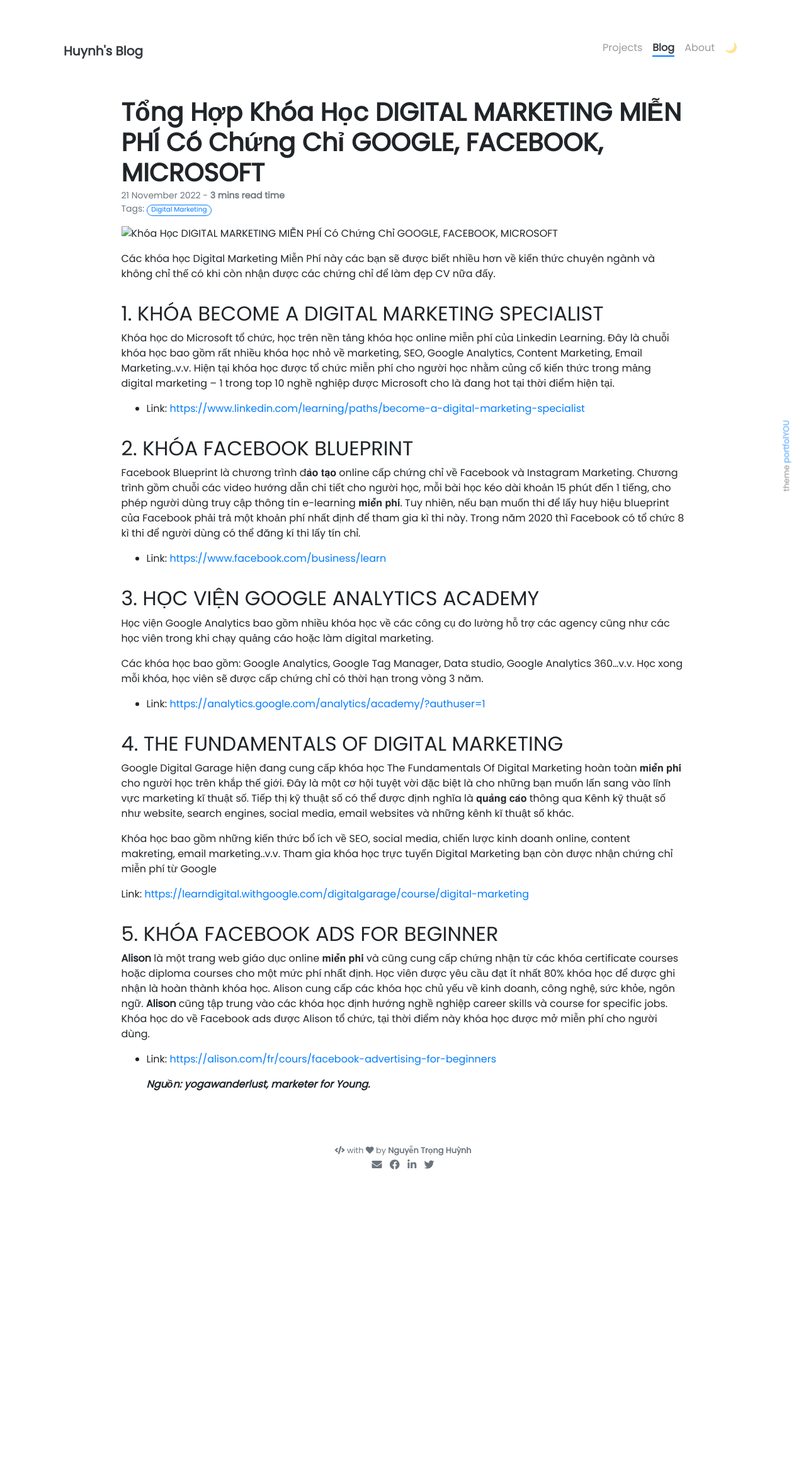
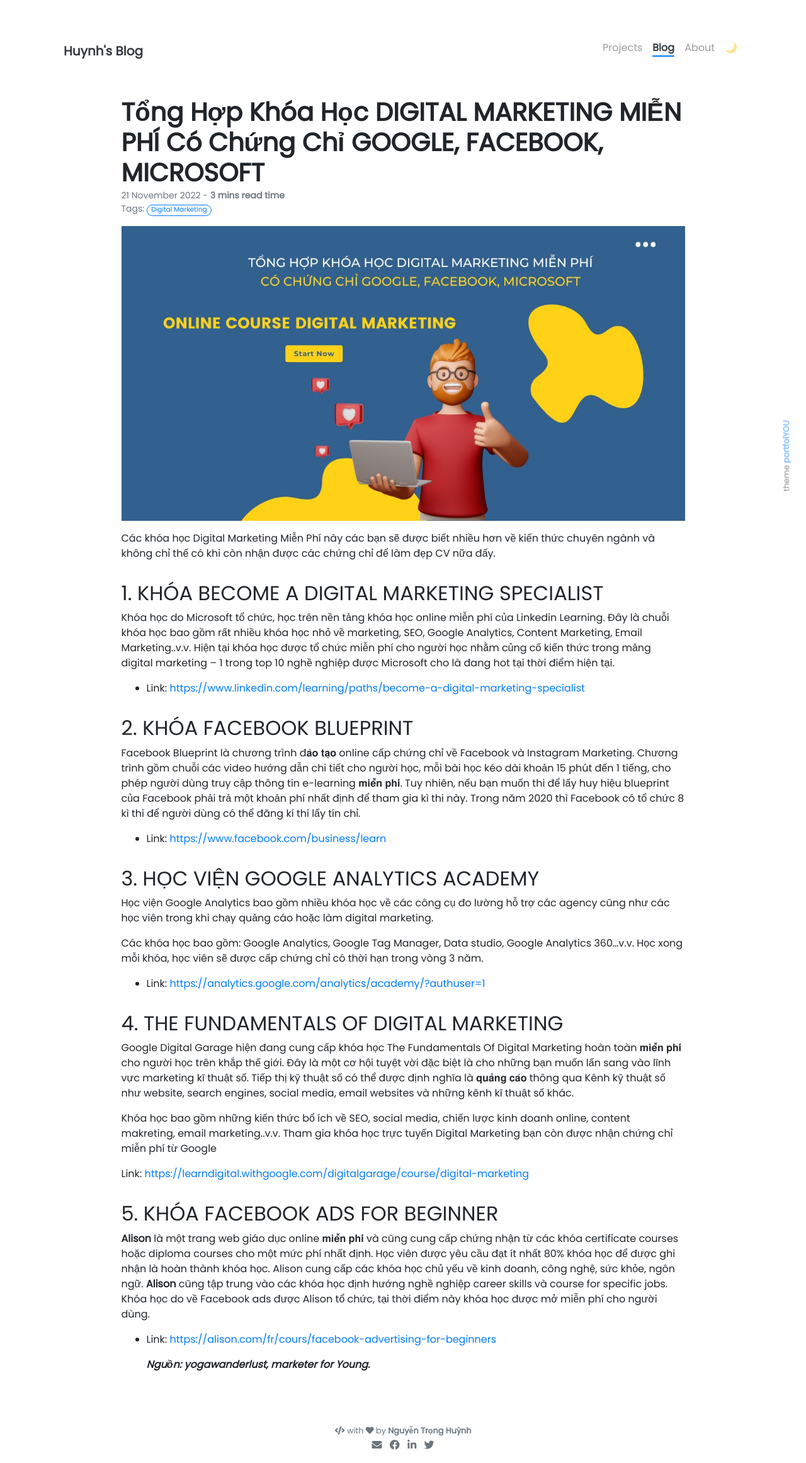
Before and after one commit to khuynhtroc/huynh.blog, a Jekyll site: the page built from _posts/2022-11-21-khoa-hoc-digital-marketing-mien-phi-co-chung-chi-google-facebook-microsoft.md, in a window 1280 px wide. Shown: the whole page at 63% size. Built offline with Jekyll 4.4.1, drawn with Linux system fonts in a browser that asks for light colours; nearby versions of some CDN libraries; our own code applies the rules of GitHub Pages for plain Markdown files; comment, search, counter and statistics services are not loaded; before the commit the page ends 1878 px from its top, so only the background shows below that.

Commit message:
Darius: update

```diff
--- a/_posts/2022-11-21-khoa-hoc-digital-marketing-mien-phi-co-chung-chi-google-facebook-microsoft.md
+++ b/_posts/2022-11-21-khoa-hoc-digital-marketing-mien-phi-co-chung-chi-google-facebook-microsoft.md
@@ -7,7 +7,7 @@ comments: true
 description: Các khóa học Digital Marketing Miễn Phí này các bạn sẽ được biết nhiều hơn về kiến thức chuyên ngành và không chỉ thế có khi còn nhận được các chứng chỉ để làm đẹp CV nữa đấy.
 ---
 
-![Khóa Học DIGITAL MARKETING MIỄN PHÍ Có Chứng Chỉ GOOGLE, FACEBOOK, MICROSOFT](/assets/images/blog/seo/khoa-hoc-digital-marketing-mien-phi-co-chung-chi-google-facebook-microsoft.jpg)
+![Khóa Học DIGITAL MARKETING MIỄN PHÍ Có Chứng Chỉ GOOGLE, FACEBOOK, MICROSOFT](/assets/images/blog/digital-marketing/khoa-hoc-digital-marketing-mien-phi-co-chung-chi-google-facebook-microsoft.jpg)
 
 Các khóa học Digital Marketing Miễn Phí này các bạn sẽ được biết nhiều hơn về kiến thức chuyên ngành và không chỉ thế có khi còn nhận được các chứng chỉ để làm đẹp CV nữa đấy.
 
```
Also changed, not shown: _posts/2022-11-20-huong-dan-seo-tu-a-z-khong-quan-tam-doi-thu.md (+1 -1 lines).
